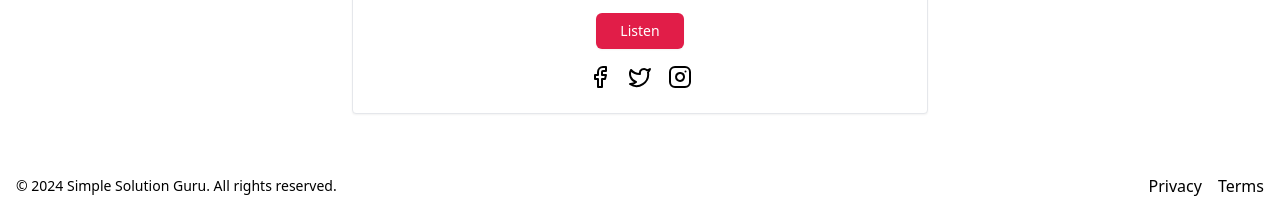
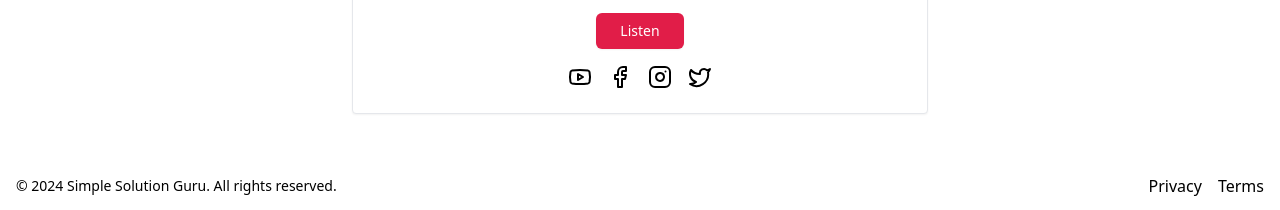
Before and after one commit to ashxdev/the-cybermode, an Astro site: page /releases/the-way in a window 1280 px wide. Shown: the part 660-870 px from the top of the page. Built offline with nearby package versions, Linux system fonts and the light colour scheme; Astro itself is replaced by a stand-in of ours.

Commit message:
change icon, add youtube

```diff
--- a/src/pages/index.astro
+++ b/src/pages/index.astro
@@ -59,6 +59,23 @@ import icon from '/public/icon.png'
                 Listen
               </a>
               <div class="flex items-center gap-4">
+                <a class="text-muted-foreground hover:underline" target="_blank" href="https://www.youtube.com/watch?v=uJzkCZW-0gU">
+                  <svg
+                    xmlns="http://www.w3.org/2000/svg"
+                    width="24"
+                    height="24"
+                    viewBox="0 0 24 24"
+                    fill="none"
+                    stroke="currentColor"
+                    stroke-width="2"
+                    stroke-linecap="round"
+                    stroke-linejoin="round"
+                    class="w-6 h-6"
+                  >
+                    <path d="M2.5 17a24.12 24.12 0 0 1 0-10 2 2 0 0 1 1.4-1.4 49.56 49.56 0 0 1 16.2 0A2 2 0 0 1 21.5 7a24.12 24.12 0 0 1 0 10 2 2 0 0 1-1.4 1.4 49.55 49.55 0 0 1-16.2 0A2 2 0 0 1 2.5 17"></path>
+                    <path d="m10 15 5-3-5-3z"></path>
+                  </svg>
+                </a>
                 <a class="text-muted-foreground hover:underline dark:text-white" target="_blank" href="https://www.facebook.com/thecybermode/">
                   <svg
                     xmlns="http://www.w3.org/2000/svg"
@@ -73,24 +90,6 @@ import icon from '/public/icon.png'
                     class="w-6 h-6"
                   >
                     <path d="M18 2h-3a5 5 0 0 0-5 5v3H7v4h3v8h4v-8h3l1-4h-4V7a1 1 0 0 1 1-1h3z"
-                    ></path>
-                  </svg>
-                </a>
-                <a class="text-muted-foreground hover:underline dark:text-white" target="_blank" href="https://x.com/thecybermode">
-                  <svg
-                    xmlns="http://www.w3.org/2000/svg"
-                    width="24"
-                    height="24"
-                    viewBox="0 0 24 24"
-                    fill="none"
-                    stroke="currentColor"
-                    stroke-width="2"
-                    stroke-linecap="round"
-                    stroke-linejoin="round"
-                    class="w-6 h-6"
-                  >
-                    <path
-                      d="M22 4s-.7 2.1-2 3.4c1.6 10-9.4 17.3-18 11.6 2.2.1 4.4-.6 6-2C3 15.5.5 9.6 3 5c2.2 2.6 5.6 4.1 9 4-.9-4.2 4-6.6 7-3.8 1.1 0 3-1.2 3-1.2z"
                     ></path>
                   </svg>
                 </a>
@@ -112,6 +111,24 @@ import icon from '/public/icon.png'
                     <line x1="17.5" x2="17.51" y1="6.5" y2="6.5"></line>
                   </svg>
                 </a>
+                <a class="text-muted-foreground hover:underline dark:text-white" target="_blank" href="https://x.com/thecybermode">
+                  <svg
+                    xmlns="http://www.w3.org/2000/svg"
+                    width="24"
+                    height="24"
+                    viewBox="0 0 24 24"
+                    fill="none"
+                    stroke="currentColor"
+                    stroke-width="2"
+                    stroke-linecap="round"
+                    stroke-linejoin="round"
+                    class="w-6 h-6"
+                  >
+                    <path
+                      d="M22 4s-.7 2.1-2 3.4c1.6 10-9.4 17.3-18 11.6 2.2.1 4.4-.6 6-2C3 15.5.5 9.6 3 5c2.2 2.6 5.6 4.1 9 4-.9-4.2 4-6.6 7-3.8 1.1 0 3-1.2 3-1.2z"
+                    ></path>
+                  </svg>
+                </a>
               </div>
             </div>
           </div>
--- a/src/pages/releases/the-way.astro
+++ b/src/pages/releases/the-way.astro
@@ -59,6 +59,23 @@ import icon from '/public/icon.png'
                 Listen
               </a>
               <div class="flex items-center gap-4">
+                <a class="text-muted-foreground hover:underline" target="_blank" href="https://www.youtube.com/watch?v=uJzkCZW-0gU">
+                  <svg
+                    xmlns="http://www.w3.org/2000/svg"
+                    width="24"
+                    height="24"
+                    viewBox="0 0 24 24"
+                    fill="none"
+                    stroke="currentColor"
+                    stroke-width="2"
+                    stroke-linecap="round"
+                    stroke-linejoin="round"
+                    class="w-6 h-6"
+                  >
+                    <path d="M2.5 17a24.12 24.12 0 0 1 0-10 2 2 0 0 1 1.4-1.4 49.56 49.56 0 0 1 16.2 0A2 2 0 0 1 21.5 7a24.12 24.12 0 0 1 0 10 2 2 0 0 1-1.4 1.4 49.55 49.55 0 0 1-16.2 0A2 2 0 0 1 2.5 17"></path>
+                    <path d="m10 15 5-3-5-3z"></path>
+                  </svg>
+                </a>
                 <a class="text-muted-foreground hover:underline dark:text-white" target="_blank" href="https://www.facebook.com/thecybermode/">
                   <svg
                     xmlns="http://www.w3.org/2000/svg"
@@ -73,24 +90,6 @@ import icon from '/public/icon.png'
                     class="w-6 h-6"
                   >
                     <path d="M18 2h-3a5 5 0 0 0-5 5v3H7v4h3v8h4v-8h3l1-4h-4V7a1 1 0 0 1 1-1h3z"
-                    ></path>
-                  </svg>
-                </a>
-                <a class="text-muted-foreground hover:underline dark:text-white" target="_blank" href="https://x.com/thecybermode">
-                  <svg
-                    xmlns="http://www.w3.org/2000/svg"
-                    width="24"
-                    height="24"
-                    viewBox="0 0 24 24"
-                    fill="none"
-                    stroke="currentColor"
-                    stroke-width="2"
-                    stroke-linecap="round"
-                    stroke-linejoin="round"
-                    class="w-6 h-6"
-                  >
-                    <path
-                      d="M22 4s-.7 2.1-2 3.4c1.6 10-9.4 17.3-18 11.6 2.2.1 4.4-.6 6-2C3 15.5.5 9.6 3 5c2.2 2.6 5.6 4.1 9 4-.9-4.2 4-6.6 7-3.8 1.1 0 3-1.2 3-1.2z"
                     ></path>
                   </svg>
                 </a>
@@ -112,7 +111,25 @@ import icon from '/public/icon.png'
                     <line x1="17.5" x2="17.51" y1="6.5" y2="6.5"></line>
                   </svg>
                 </a>
-              </div>
+                <a class="text-muted-foreground hover:underline dark:text-white" target="_blank" href="https://x.com/thecybermode">
+                  <svg
+                    xmlns="http://www.w3.org/2000/svg"
+                    width="24"
+                    height="24"
+                    viewBox="0 0 24 24"
+                    fill="none"
+                    stroke="currentColor"
+                    stroke-width="2"
+                    stroke-linecap="round"
+                    stroke-linejoin="round"
+                    class="w-6 h-6"
+                  >
+                    <path
+                      d="M22 4s-.7 2.1-2 3.4c1.6 10-9.4 17.3-18 11.6 2.2.1 4.4-.6 6-2C3 15.5.5 9.6 3 5c2.2 2.6 5.6 4.1 9 4-.9-4.2 4-6.6 7-3.8 1.1 0 3-1.2 3-1.2z"
+                    ></path>
+                  </svg>
+                </a>
+               </div>
             </div>
           </div>
         </div>
```
Also changed, not shown: public/android-chrome-192x192.png, public/android-chrome-512x512.png, public/apple-touch-icon.png, public/favicon-16x16.png, public/favicon-32x32.png, public/favicon.ico.
